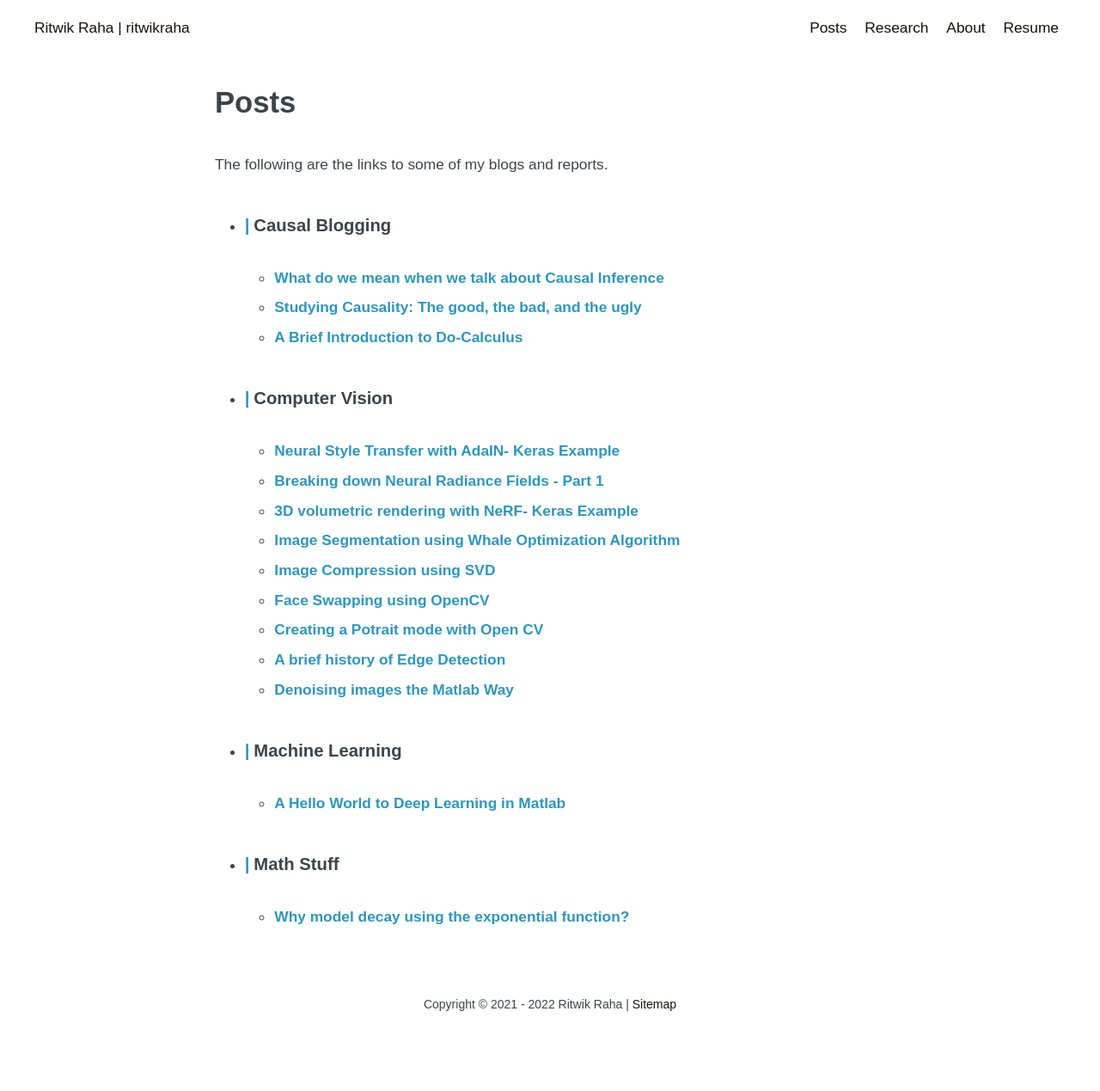
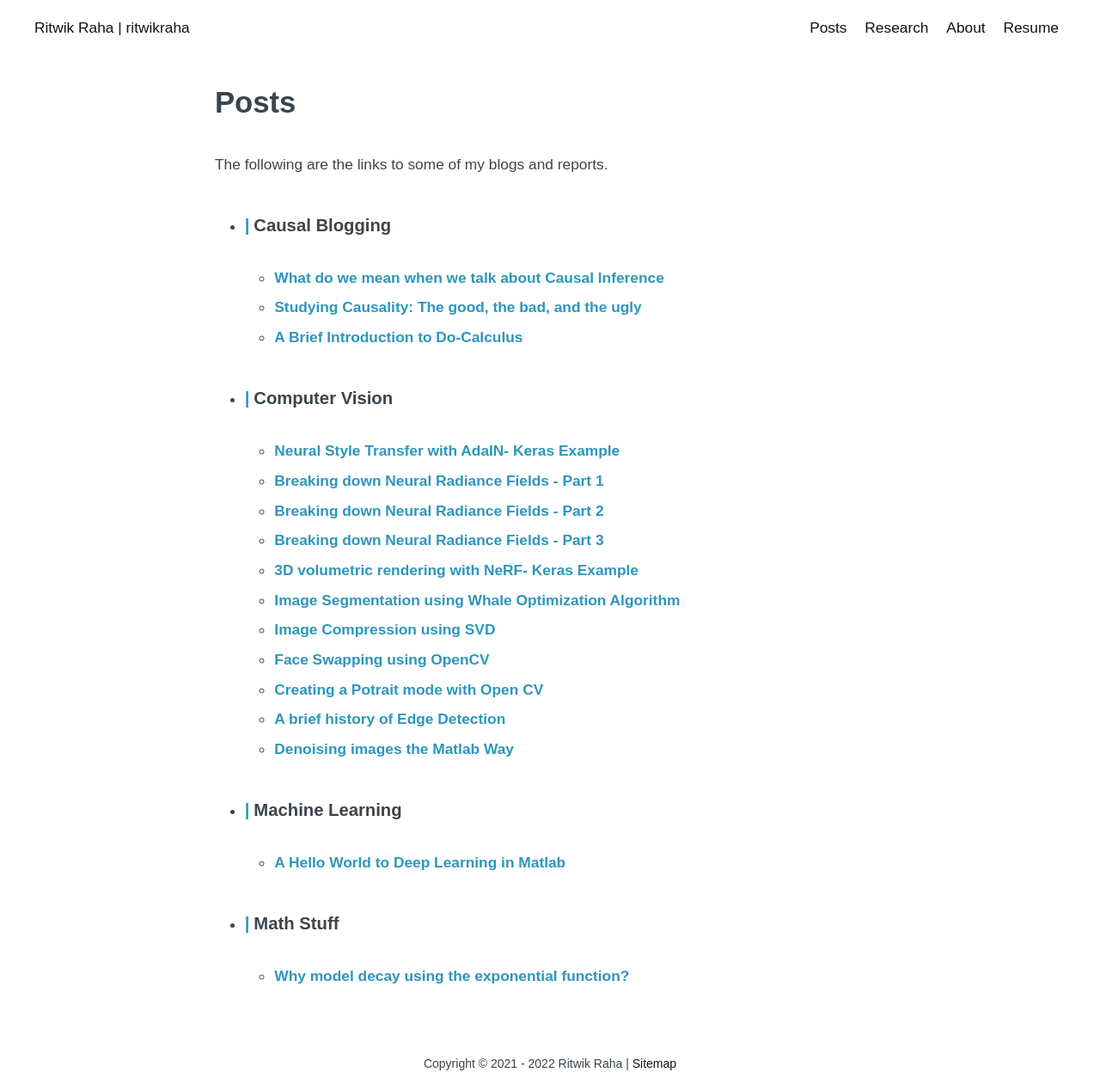
Before and after one commit to ritwikraha/ritwikraha.github.io, a Jekyll site: the page built from blogs.md, in a window 1280 px wide. Shown: the whole page at 86% size. Built offline with Jekyll 4.4.1, drawn with Linux system fonts in a browser that asks for light colours; before the commit the page ends 1200 px from its top, so only the background shows below that.

Commit message:
some blog links

```diff
--- a/blogs.md
+++ b/blogs.md
@@ -14,6 +14,8 @@
 * ### Computer Vision
   * [Neural Style Transfer with AdaIN- Keras Example](https://keras.io/examples/generative/adain/)
   * [Breaking down Neural Radiance Fields - Part 1](https://www.pyimagesearch.com/2021/11/10/computer-graphics-and-deep-learning-with-nerf-using-tensorflow-and-keras-part-1/)
+  * [Breaking down Neural Radiance Fields - Part 2](https://www.pyimagesearch.com/2021/11/17/computer-graphics-and-deep-learning-with-nerf-using-tensorflow-and-keras-part-2/)
+  * [Breaking down Neural Radiance Fields - Part 3](https://www.pyimagesearch.com/2021/11/24/computer-graphics-and-deep-learning-with-nerf-using-tensorflow-and-keras-part-3/)
   * [3D volumetric rendering with NeRF- Keras Example](https://keras.io/examples/vision/nerf/)
   * [Image Segmentation using Whale Optimization Algorithm](https://nbviewer.jupyter.org/gist/ritwikraha/e02e9b04b19bc582776464062c449a2a)
   * [Image Compression using SVD](https://nbviewer.jupyter.org/gist/ritwikraha/b10fe117a4f0c816fec69f99f1061f87)
```
